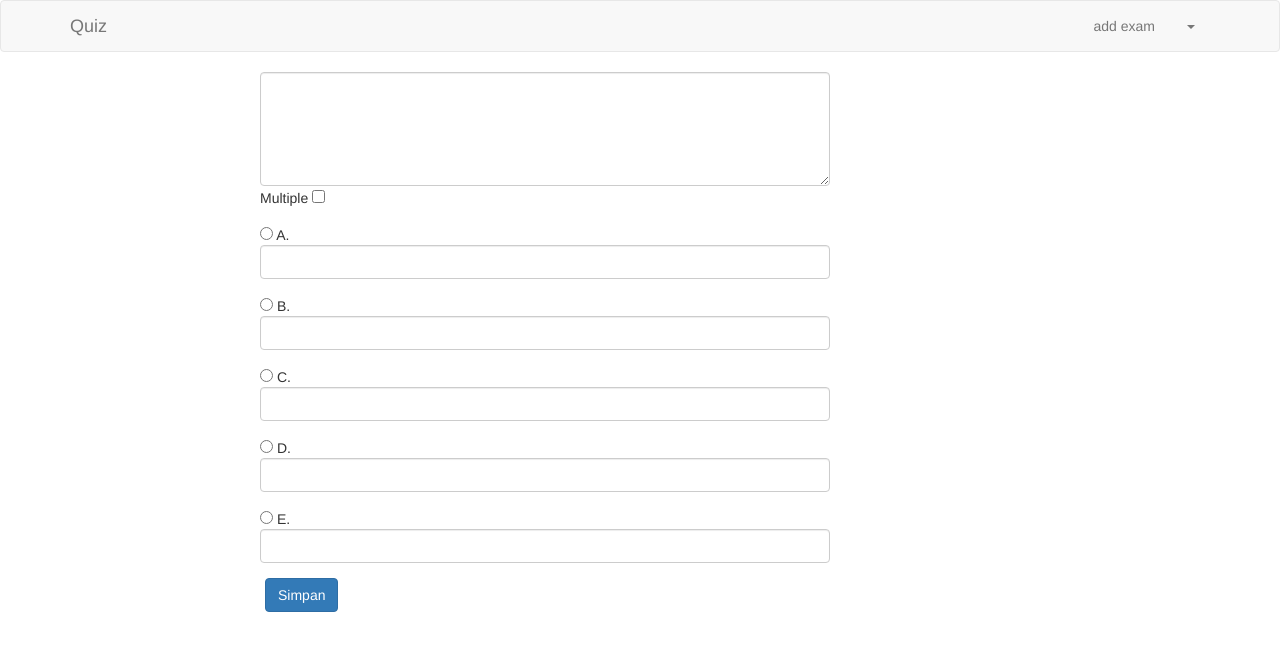
After one commit to lifescodes/OnlineExam, a Django app: template backend/online_exam/templates/quiz/create.html in a window 1280 px wide. The commit adds this page. Shown: the top 651 px of the page. Run offline with Django 3.2, Linux system fonts and the light colour scheme; the template is opened without the code that fills it, so the values that code supplies are empty; parts of the project's set-up code (start-up, migrations or seed data) failed here and were passed over; some libraries are stand-ins or nearby versions.

Commit message:
change uuid4 to 8chars, create question form, jquery for multiple type

```diff
--- /dev/null
+++ b/backend/online_exam/applications/core/functions.py
@@ -0,0 +1,5 @@
+from uuid import uuid4
+
+
+def uuid_8_chars():
+    return str(uuid4())[:8]
--- a/backend/online_exam/applications/exam/models.py
+++ b/backend/online_exam/applications/exam/models.py
@@ -3,6 +3,7 @@ from datetime import datetime
 from django.db import models
 from applications.core.models import TimeStampedModel
 from applications.user.models import User
+from applications.core.functions import uuid_8_chars
 
 DIFFICULTY_CHOICES = (
     (1, 'Easy'),
@@ -12,7 +13,8 @@ DIFFICULTY_CHOICES = (
 
 
 class Exam(TimeStampedModel):
-    id = models.UUIDField(primary_key=True, default=uuid.uuid4, editable=False)
+    id = models.CharField(primary_key=True, max_length=8, default=uuid_8_chars,
+                          editable=False)
     user = models.ForeignKey(User)
     title = models.CharField(max_length=30)
     description = models.TextField()
--- a/backend/online_exam/applications/exam/urls.py
+++ b/backend/online_exam/applications/exam/urls.py
@@ -5,9 +5,9 @@ from applications.quiz import urls as question_urls
 urlpatterns = [
     url('^$', ExamListView.as_view(), name='list'),
     url('^add/$', ExamCreateView.as_view(), name='add'),
-    url('^v/(?P<pk>[^/]+)$', ExamDetailView.as_view(), name='detail'),
-    url('^v/(?P<pk>[^/]+)/delete/$', ExamDeleteView.as_view(), name='delete'),
+    url('^(?P<pk>[^/]+)/$', ExamDetailView.as_view(), name='detail'),
+    url('^(?P<pk>[^/]+)/delete/$', ExamDeleteView.as_view(), name='delete'),
 
-    url('^v/(?P<pk>[^/]+)/questions/',
+    url('^(?P<pk>[^/]+)/questions/',
         include(question_urls, namespace='questions'))
 ]
--- a/backend/online_exam/applications/quiz/urls.py
+++ b/backend/online_exam/applications/quiz/urls.py
@@ -1,7 +1,7 @@
 from django.conf.urls import url
-from .views import QuestionCreateView
-
+from .views import QuestionCreateView, QuizCreateView
 
 urlpatterns = [
     url(r'^add/$', QuestionCreateView.as_view(), name='add'),
+    url(r'^create/$', QuizCreateView.as_view(), name='create'),
 ]
--- /dev/null
+++ b/backend/online_exam/templates/quiz/create.html
@@ -0,0 +1,88 @@
+{% extends 'layout/base.html' %}
+
+{% block main_content %}
+    <form action="{% url 'exams:questions:create' exam_id %}" method="post"
+          class="form-horizontal">
+
+    </form>
+    <form action="" method="post" class="form-horizontal" role="form"> {% csrf_token %}
+        <div class="col-md-6 col-md-offset-2">
+            <div class="form-group">
+                <textarea name="question" rows="5" class="form-control"></textarea>
+                Multiple <input type="checkbox" name="multiple">
+            </div>
+
+            <div class="form-group">
+                <input type="radio" name="multi-answer-mark" value="1" class="answer-select">
+                <span>A. </span>
+                <input type="text" class="form-control" name="answer-1" class="answer-select">
+            </div>
+
+            <div class="form-group">
+                <input type="radio" name="multi-answer-mark" value="2" class="answer-select">
+                <span>B. </span>
+                <input type="text" class="form-control" name="answer-2" class="answer-select">
+            </div>
+
+            <div class="form-group">
+                <input type="radio" name="multi-answer-mark" value="3" class="answer-select">
+                <span>C. </span>
+                <input type="text" class="form-control" name="answer-3" class="answer-select">
+            </div>
+
+            <div class="form-group">
+                <input type="radio" name="multi-answer-mark" value="4" class="answer-select">
+                <span>D. </span>
+                <input type="text" class="form-control" name="answer-4">
+            </div>
+
+            <div class="form-group">
+                <input type="radio" name="multi-answer-mark" value="5" class="answer-select">
+                <span>E. </span>
+                <input type="text" class="form-control" name="answer-5">
+            </div>
+        </div>
+
+        <div class="form-group">
+            <div class="col-sm-10 col-sm-offset-2">
+                <button type="submit" class="btn btn-primary">Simpan</button>
+            </div>
+        </div>
+    </form>
+{% endblock %}
+
+{% block custom_js %}
+    <script>
+    var multi_answer = [];
+    var single_answer;
+    $(document).on('change', '.answer-select[type=checkbox]', function (e) {
+        var t = $(this);
+        var answer_val = t.val();
+        if (t.prop('checked')) {
+            multi_answer.push(answer_val)
+        } else {
+            multi_answer.splice(multi_answer.indexOf(answer_val), 1);
+        }
+        alert(multi_answer);
+    });
+
+    $(document).on('change', '.answer-select[type=radio]', function (e) {
+        var t = $(this);
+        single_answer = t.val();
+        alert(single_answer);
+    });
+
+    $(document).on('change', 'input[name=multiple]', function (e) {
+        var t = $(this);
+        if (t.prop('checked')) {
+            $('.answer-select[type=radio]').attr('type', 'checkbox');
+            $('.answer-select[type=checkbox]').removeAttr('checked');
+        } else {
+            $('.answer-select[type=checkbox]').attr('type', 'radio');
+            $('.answer-select[type=radio]').removeAttr('checked');
+        }
+        multi_answer = [];
+        single_answer = '';
+    });
+    </script>
+{% endblock %}
--- a/backend/online_exam/templates/quiz/new.html
+++ b/backend/online_exam/templates/quiz/new.html
@@ -1,5 +1,7 @@
 {% extends 'layout/base.html' %}
 
 {% block main_content %}
-    <form action="{% url 'exams:questions:add' %}" method="post"></form>
+    <form action="{% url 'exams:questions:add' exam_id %}" method="post">
+        {{ form.as_p }}
+    </form>
 {% endblock %}
```
Also changed, not shown: backend/online_exam/applications/quiz/views.py (+18 -1 lines), backend/online_exam/templates/exam/detail.html (+7 -3 lines).
